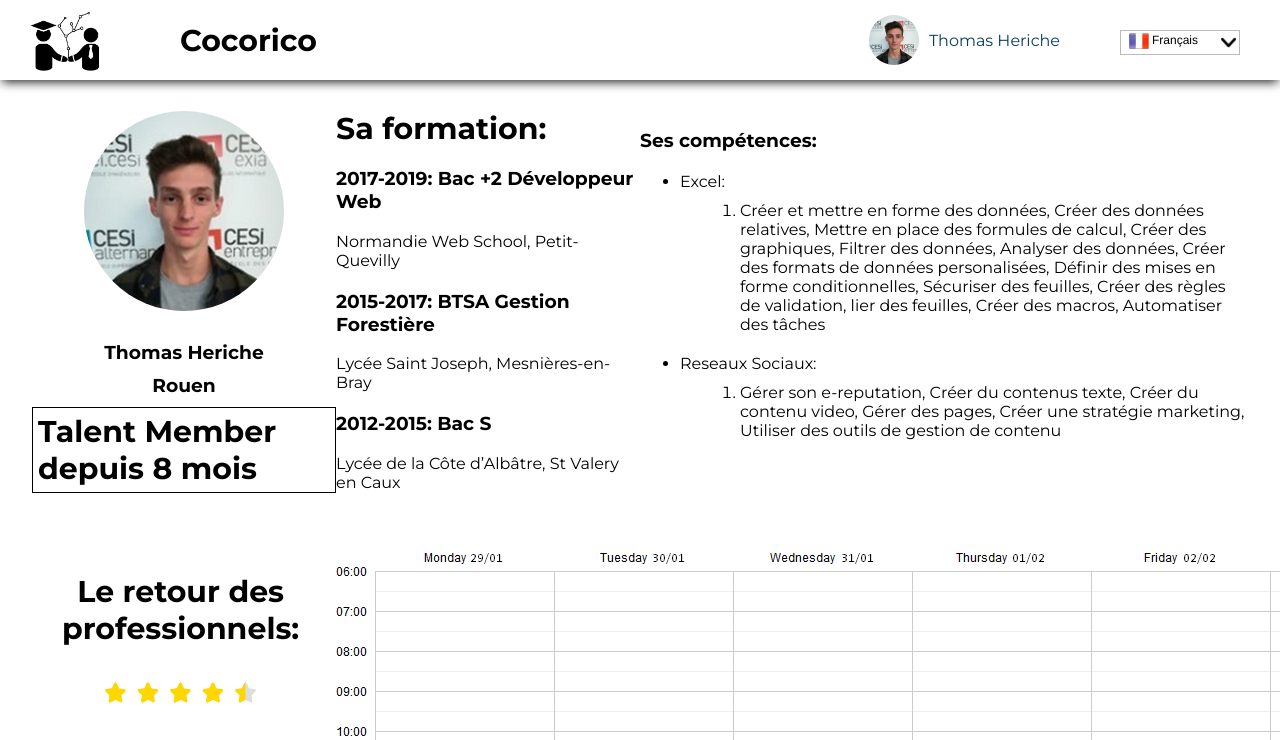
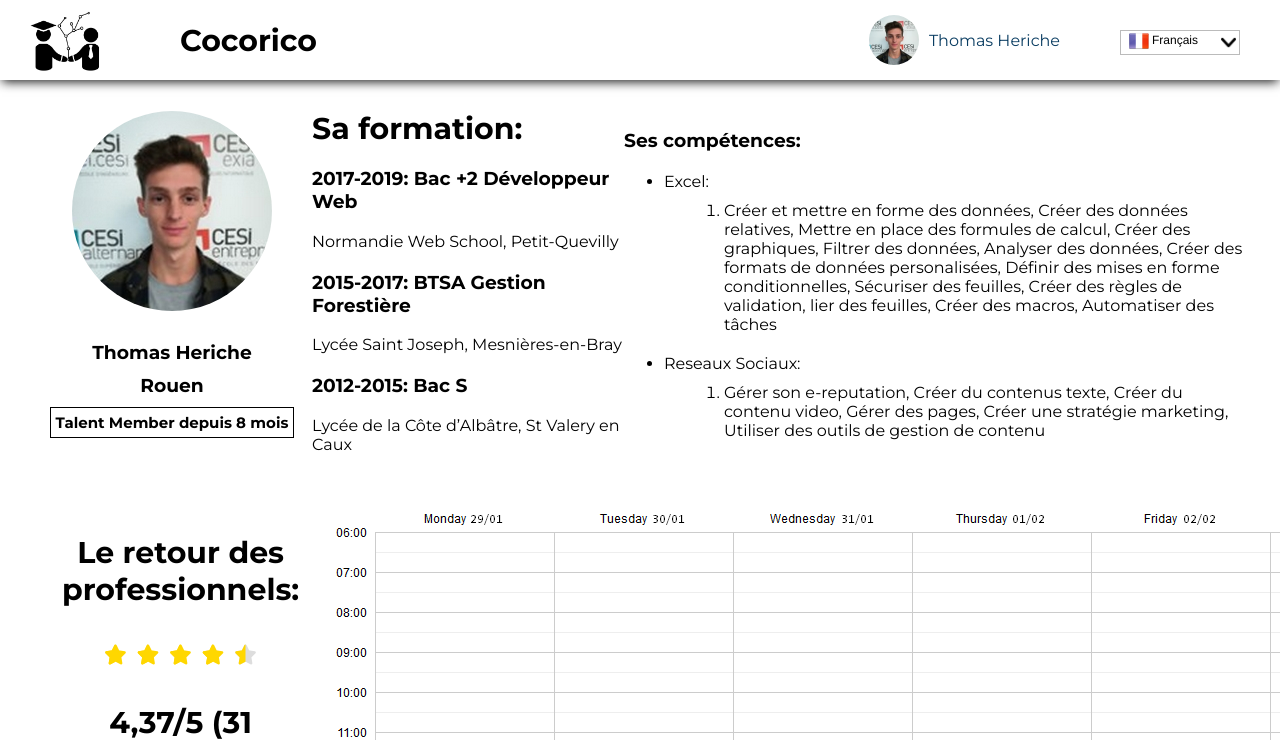
Before and after one commit to Hell0ow/startup-weekend-groupe-12, a PHP site: page /profil.html in a window 1280 px wide; the page is wider, and only the part inside the window is pictured. Shown: the top 740 px of that part. Run offline with PHP 8.4, Linux system fonts and the light colour scheme; some libraries are stand-ins or nearby versions.

Commit message:
dsfsdfsdf

```diff
--- a/css/profil.css
+++ b/css/profil.css
@@ -21,10 +21,10 @@ body {
 }
 
 #profile_info_content {
-	flex: 1;
 	display: flex;
 	flex-direction: column;
 	align-items: center;
+	width: 280px !important;
 }
 
 #profile_info_content p img {
@@ -36,6 +36,7 @@ body {
 #profile_info_content_duration {
 	border: 1px solid black;
 	padding: 5px;
+	font-size: 15px;
 }
 
 #profile_info_resume {
```
